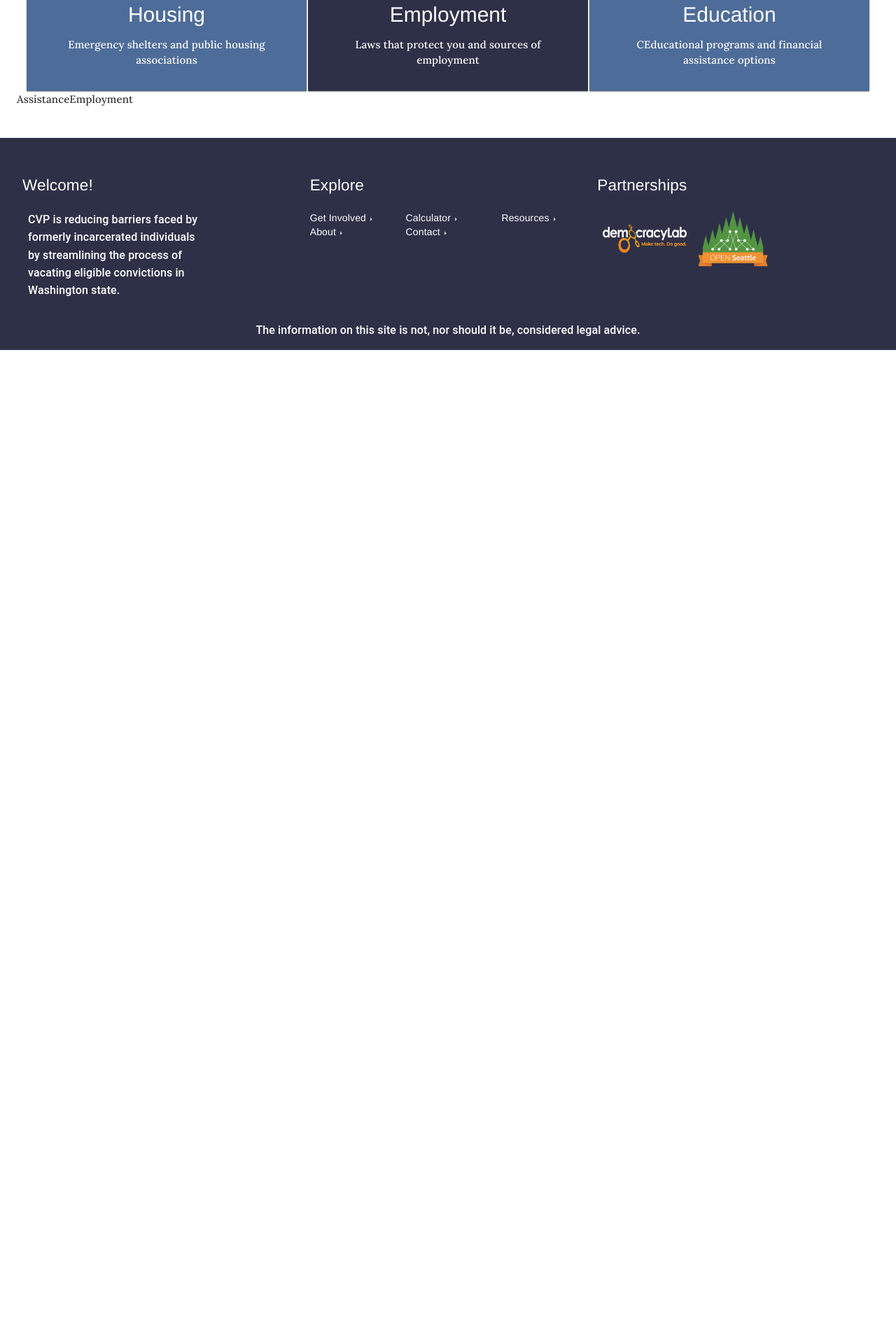
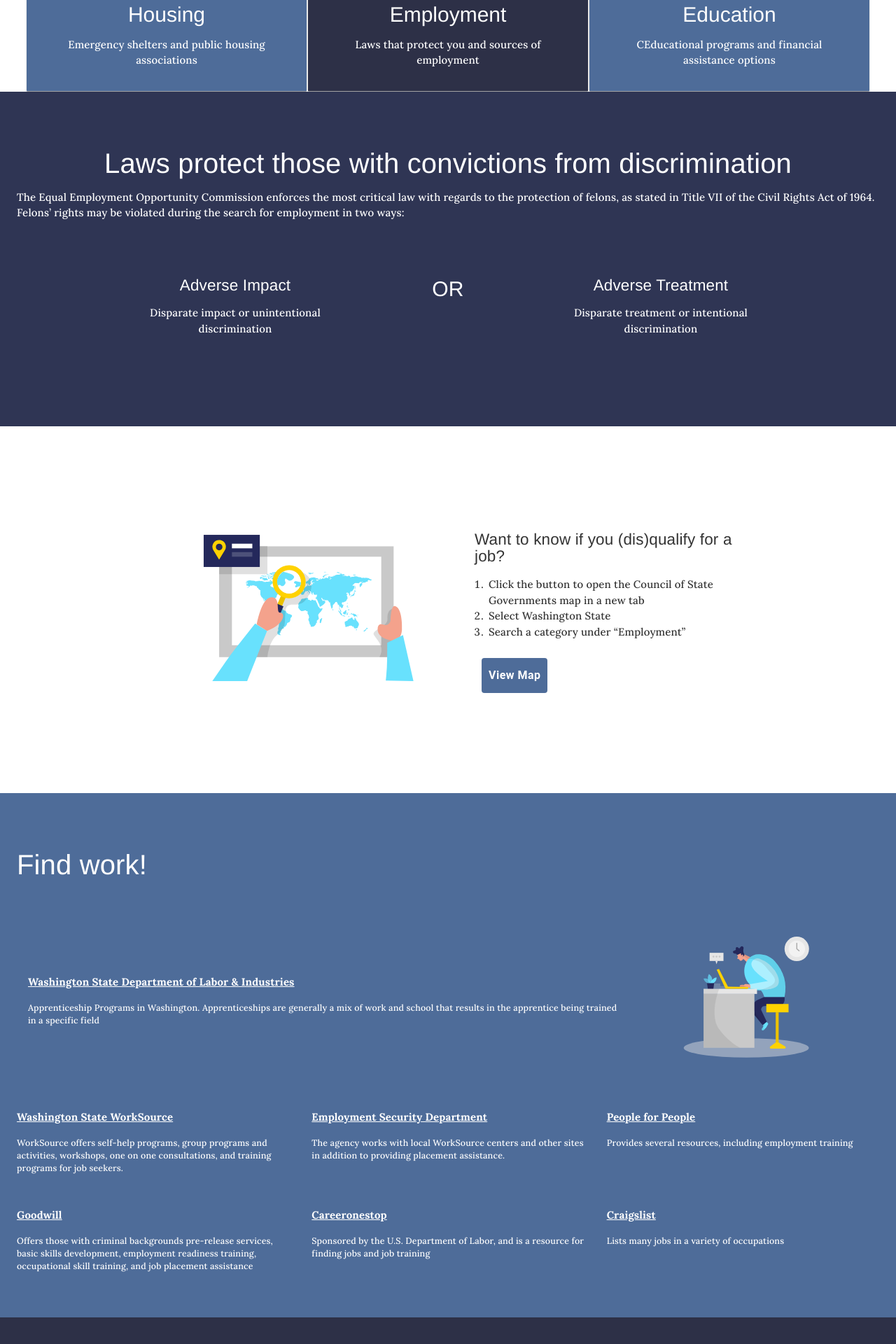
Before and after one commit to openseattle/clearviction-v1, a React (Create React App) app: page /resources/assistance/employment in a window 1280 px wide. Shown: the part 300-2220 px from the top of the page at 70% size. Before the commit the page ends 800 px from the top, so only its background shows below. Built offline with nearby package versions, Linux system fonts and the light colour scheme.

Commit message:
styling content

```diff
--- a/src/Styles/ResourcesStyles.js
+++ b/src/Styles/ResourcesStyles.js
@@ -3,6 +3,12 @@ import { makeStyles } from "@material-ui/core";
 export const ResourcesStyles = makeStyles((theme) => ({
   darkBlueBackground: {
     backgroundColor: theme.palette.primary.dark,
+    color: "white",
+    paddingTop: theme.spacing(8),
+    paddingBottom: theme.spacing(8),
+  },
+  lightBlueBackGround: {
+    backgroundColor: theme.palette.primary.light,
     color: "white",
     paddingTop: theme.spacing(8),
     paddingBottom: theme.spacing(8),
@@ -33,5 +39,18 @@ export const ResourcesStyles = makeStyles((theme) => ({
   },
   publicHousingListStyle: {
     width: "100%",
-  }
+  },
+  titleLinkStyle:{
+    paddingTop: theme.spacing(3),
+    paddingBottom: theme.spacing(3),
+    color: "white",
+    fontWeight: "bold",
+    textDecoration: "underline",
+    "&:hover": {
+      color: "white",
+      fontWeight: "bold",
+      textDecoration: "underline",
+    }
+  },
+
 }));
--- a/src/Subpages/Resources/AssistanceEmployment.jsx
+++ b/src/Subpages/Resources/AssistanceEmployment.jsx
@@ -1,13 +1,208 @@
-import { Container, Typography } from "@material-ui/core"
+import { Box, Container, Grid, Link, Typography } from "@material-ui/core";
+import { ResourcesStyles } from "../../Styles/ResourcesStyles";
+import officeWork from "../../Assets/office_work.svg";
+import worldMap from "../../Assets/world_map.svg";
+import ListItemMobileSnap from "../../ui-kit/ListItemMobileSnap";
+import SecondaryButton from "../../ui-kit/SecondaryButton";
 
 const AssistanceEmployment = () => {
+  const classes = ResourcesStyles();
   return (
-    <Container>
-      <Typography>
-        AssistanceEmployment
-      </Typography>
-    </Container>
-  )
-}
+    <>
+      <Box className={classes.darkBlueBackground}>
+        <Container>
+          <Typography
+            className={classes.headingStyle}
+            variant="h2"
+            align="center"
+          >
+            Laws protect those with convictions from discrimination
+          </Typography>
+          <Typography variant="body1">
+            The Equal Employment Opportunity Commission enforces the most
+            critical law with regards to the protection of felons, as stated in
+            Title VII of the Civil Rights Act of 1964. Felons’ rights may be
+            violated during the search for employment in two ways:
+          </Typography>
+        </Container>
+        <Container className={classes.regularContainer} maxWidth="md">
+          <Grid container>
+            <Grid item xs={12} sm={12} md={4}>
+              <Typography
+                className={classes.headingStyle}
+                variant="h4"
+                align="center"
+              >
+                Adverse Impact
+              </Typography>
+              <Typography variant="body1" align="center">
+                Disparate impact or unintentional discrimination
+              </Typography>
+            </Grid>
+            <Grid item xs={12} sm={12} md={4}>
+              <Typography
+                className={classes.headingStyle}
+                variant="h3"
+                align="center"
+              >
+                OR
+              </Typography>
+            </Grid>
+            <Grid item xs={12} sm={12} md={4}>
+              <Typography
+                className={classes.headingStyle}
+                variant="h4"
+                align="center"
+              >
+                Adverse Treatment
+              </Typography>
+              <Typography variant="body1" align="center">
+                Disparate treatment or intentional discrimination
+              </Typography>
+            </Grid>
+          </Grid>
+        </Container>
+      </Box>
+      <Container className={classes.regularContainer} maxWidth="md">
+        <ListItemMobileSnap
+          text={
+            <div>
+              <Typography className={classes.headingStyle} variant="h4">
+                Want to know if you (dis)qualify for a job?
+              </Typography>
+              <Typography className={classes.contentTextStyle} component="ol">
+                <li>
+                  Click the button to open the Council of State Governments map
+                  in a new tab
+                </li>
+                <li>Select Washington State</li>
+                <li>Search a category under “Employment”</li>
+              </Typography>
+              <SecondaryButton text={"View Map"} linkTo={"https://niccc.csgjusticecenter.org/map/"} />
+            </div>
+          }
+          image={<Box component="img" src={worldMap} height={300} margin={5} />}
+        />
+      </Container>
+      <Box className={classes.lightBlueBackGround}>
+        <Container>
+          <Typography className={classes.headingStyle} variant="h2">
+            Find work!
+          </Typography>
+          <ListItemMobileSnap
+            textLeft
+            text={
+              <div>
+                <Typography className={classes.headingStyle}>
+                  <Link
+                    href="http://www.lni.wa.gov/tradeslicensing/apprenticeship/programs/"
+                    className={classes.titleLinkStyle}
+                  >
+                    Washington State Department of Labor & Industries
+                  </Link>
+                </Typography>
+                <Typography variant="body2">
+                  Apprenticeship Programs in Washington. Apprenticeships are
+                  generally a mix of work and school that results in the
+                  apprentice being trained in a specific field
+                </Typography>
+              </div>
+            }
+            image={
+              <Box component="img" src={officeWork} height={200} margin={5} />
+            }
+          />
+
+          <Grid container spacing={4}>
+            <Grid item xs={12} sm={6} md={4}>
+              <Typography className={classes.headingStyle}>
+                <Link
+                  href="https://www.worksourcewa.com"
+                  className={classes.titleLinkStyle}
+                >
+                  Washington State WorkSource
+                </Link>
+              </Typography>
+              <Typography variant="body2">
+                WorkSource offers self-help programs, group programs and
+                activities, workshops, one on one consultations, and training
+                programs for job seekers.
+              </Typography>
+            </Grid>
+            <Grid item xs={12} sm={6} md={4}>
+              <Typography className={classes.headingStyle}>
+                <Link
+                  href="http://www.esd.wa.gov/jobs-and-training"
+                  className={classes.titleLinkStyle}
+                >
+                  Employment Security Department
+                </Link>
+              </Typography>
+              <Typography variant="body2">
+                The agency works with local WorkSource centers and other sites
+                in addition to providing placement assistance.
+              </Typography>
+            </Grid>
+            <Grid item xs={12} sm={6} md={4}>
+              <Typography className={classes.headingStyle}>
+                <Link
+                  href="http://www.pfp.org/"
+                  className={classes.titleLinkStyle}
+                >
+                  People for People
+                </Link>
+              </Typography>
+              <Typography variant="body2">
+                Provides several resources, including employment training
+              </Typography>
+            </Grid>
+            <Grid item xs={12} sm={6} md={4}>
+              <Typography className={classes.headingStyle}>
+                <Link
+                  href="http://www.goodwill.org/find-jobs-and-services/find-a-job/"
+                  className={classes.titleLinkStyle}
+                >
+                  Goodwill
+                </Link>
+              </Typography>
+              <Typography variant="body2">
+                Offers those with criminal backgrounds pre-release services,
+                basic skills development, employment readiness training,
+                occupational skill training, and job placement assistance
+              </Typography>
+            </Grid>
+            <Grid item xs={12} sm={6} md={4}>
+              <Typography className={classes.headingStyle}>
+                <Link
+                  href="http://www.careeronestop.org/"
+                  className={classes.titleLinkStyle}
+                >
+                  Careeronestop
+                </Link>
+              </Typography>
+              <Typography variant="body2">
+                Sponsored by the U.S. Department of Labor, and is a resource for
+                finding jobs and job training
+              </Typography>
+            </Grid>
+            <Grid item xs={12} sm={6} md={4}>
+              <Typography className={classes.headingStyle}>
+                <Link
+                  href="http://seattle.craigslist.org/"
+                  className={classes.titleLinkStyle}
+                >
+                  Craigslist
+                </Link>
+              </Typography>
+              <Typography variant="body2">
+                Lists many jobs in a variety of occupations
+              </Typography>
+            </Grid>
+          </Grid>
+        </Container>
+      </Box>
+    </>
+  );
+};
 
 export default AssistanceEmployment;
```
